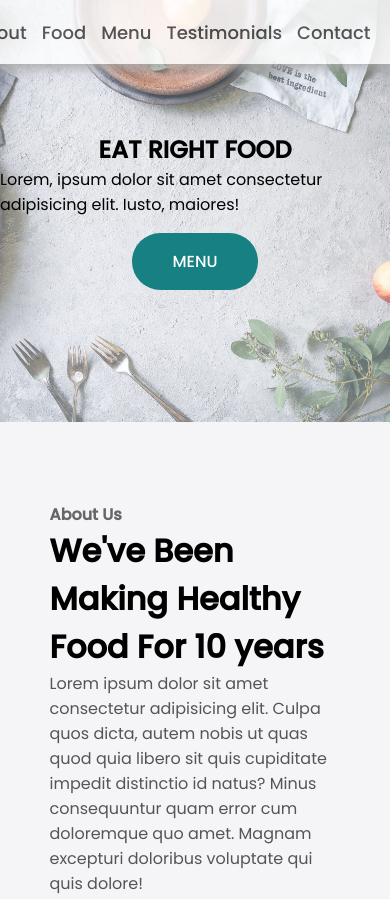
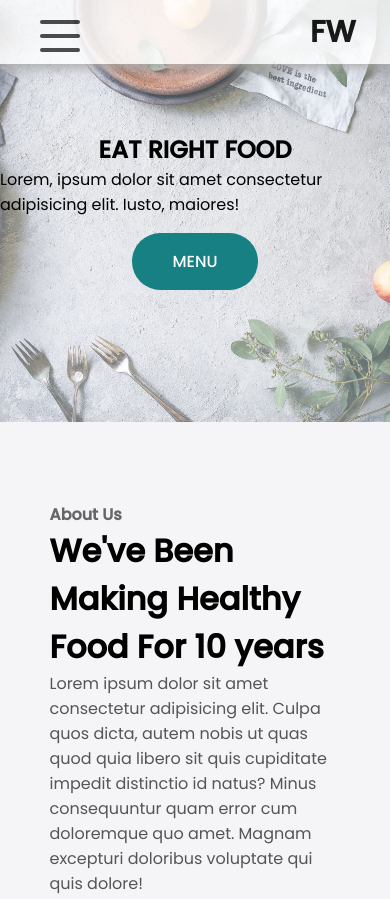
Before and after one commit to sandeepDevJs/home-page-using-flexbox, a plain HTML site: page index.html in a window 390 px wide. Shown: the top 899 px of the page. Drawn offline with Linux system fonts and the light colour scheme.

Commit message:
hamburger menu with functionality

```diff
--- a/styles.css
+++ b/styles.css
@@ -1,29 +1,29 @@
 *,
 *::after,
-*::before{
+*::before {
 	box-sizing: border-box;
 	padding: 0;
 	margin: 0;
 }
 
-html{
+html {
 	font-size: 62.5%;
 	scroll-behavior: smooth;
 }
 
-body{
-    font-family: 'Poppins', sans-serif;
+body {
+	font-family: "Poppins", sans-serif;
 }
 
 /* Utility Classes */
 
-.container{
+.container {
 	max-width: 1200px;
 	width: 90%;
 	margin: auto;
 }
 
-.btn{
+.btn {
 	display: inline-block;
 	text-decoration: none;
 	padding: 1em 2.5em;
@@ -35,7 +35,7 @@ body{
 	font-weight: 500;
 }
 
-.btn-primary{
+.btn-primary {
 	color: #fff;
 	background-color: #168083;
 }
@@ -43,11 +43,11 @@ body{
 /* Navbar Styles */
 
 .navbar input[type="checkbox"],
-.navbar .hamburger-lines{
+.navbar .hamburger-lines {
 	display: none;
 }
 
-.navbar{
+.navbar {
 	box-shadow: 0px 5px 10px 0px #aaaaaa;
 	position: fixed;
 	width: 100%;
@@ -57,7 +57,7 @@ body{
 	z-index: 999;
 }
 
-.navbar-container{
+.navbar-container {
 	display: flex;
 	justify-content: space-between;
 	flex-direction: row-reverse;
@@ -65,43 +65,46 @@ body{
 	align-items: center;
 }
 
-.menu-items{
+.menu-items {
 	display: flex;
 }
 
-.menu-items li{
+.menu-items li {
 	list-style: none;
 	margin-left: 1.5rem;
 	font-size: 1.8rem;
 }
 
-.logo{
+.logo {
 	font-size: 3rem;
 }
 
-
-.navbar a{
+.navbar a {
 	color: #444;
 	text-decoration: none;
 	font-weight: 500;
 	transition: color 0.3s ease-in-out;
 }
 
-.navbar a:hover{
+.navbar a:hover {
 	color: #117964;
 }
 
 /* Showcase */
 
-.showcase-area{
+.showcase-area {
 	height: 50vh;
-    background:  linear-gradient(rgba(240, 240, 240, 0.1444), rgba(255, 255,255, 0.336)), url("./img/header-image2.jpg");
+	background: linear-gradient(
+			rgba(240, 240, 240, 0.1444),
+			rgba(255, 255, 255, 0.336)
+		),
+		url("./img/header-image2.jpg");
 	background-size: cover;
 	background-position: center;
 	background-repeat: no-repeat;
 }
 
-.showcase-container{
+.showcase-container {
 	display: flex;
 	flex-direction: column;
 	align-items: center;
@@ -110,51 +113,51 @@ body{
 	font-size: 1.6rem;
 }
 
-.main-title{
+.main-title {
 	text-transform: uppercase;
 }
 
 /* About Us */
 
-#about{
+#about {
 	padding: 50px 0px;
 	background: #f5f5f7;
 }
 
-.about-wrapper{
+.about-wrapper {
 	display: flex;
 	flex-wrap: wrap;
 }
 
-#about h2{
+#about h2 {
 	font-size: 3.2rem;
 }
 
-#about p{
+#about p {
 	font-size: 1.6rem;
 	color: #555;
 }
 
-#about .small{
+#about .small {
 	font-size: 1.6rem;
 	color: #666;
 	font-weight: 600;
 }
 
-.about-image{
+.about-image {
 	flex: 1 1 400px;
 	padding: 30px;
 	transform: translateX(150%);
 	animation: about-img-animation 1s ease-in-out forwards;
 }
 
-@keyframes about-img-animation{
-    100%{
+@keyframes about-img-animation {
+	100% {
 		transform: translate(0);
 	}
 }
 
-.about-text{
+.about-text {
 	flex: 1 1 400px;
 	padding: 30px;
 	margin: auto;
@@ -162,7 +165,7 @@ body{
 	animation: about-img-animation 1s ease-in-out forwards;
 }
 
-.about-image img{
+.about-image img {
 	display: block;
 	height: 400px;
 	max-width: 100%;
@@ -171,14 +174,13 @@ body{
 	object-position: right;
 }
 
-
 /* Type Of Foods */
 
-#food{
+#food {
 	padding: 5rem 0 10rem 0;
 }
 
-.fruit-title{
+.fruit-title {
 	text-align: center;
 	text-transform: capitalize;
 	color: #555;
@@ -187,12 +189,12 @@ body{
 	margin-bottom: 40px;
 }
 
-.food-container{
+.food-container {
 	display: flex;
 	justify-content: space-between;
 }
 
-.food-type img{
+.food-type img {
 	display: block;
 	width: 100%;
 	margin: auto;
@@ -201,12 +203,12 @@ body{
 	object-position: center;
 }
 
-.img-container{
+.img-container {
 	margin: 0 1rem;
 	position: relative;
 }
 
-.img-content{
+.img-content {
 	position: absolute;
 	top: 70%;
 	left: 50%;
@@ -217,17 +219,16 @@ body{
 	transition: all 0.3s ease-in-out 0.1s;
 }
 
-
-.img-content h3{
+.img-content h3 {
 	color: #fff;
 	font-size: 3rem;
 }
 
-.img-content a{
+.img-content a {
 	font-size: 1.2rem;
 }
 
-.img-container::after{
+.img-container::after {
 	content: "";
 	display: block;
 	position: absolute;
@@ -244,23 +245,23 @@ body{
 	transition: all 0.3s ease-in-out;
 }
 
-.img-container:hover::after{
+.img-container:hover::after {
 	opacity: 1;
 	transform: scaleY(1);
 }
 
-.img-container:hover .img-content{
+.img-container:hover .img-content {
 	opacity: 1;
 	top: 40%;
 }
 
 /* Food Menu */
 
-#food-menu{
+#food-menu {
 	padding: 5rem 0;
 }
 
-.food-menu-heading{
+.food-menu-heading {
 	text-align: center;
 	font-size: 4rem;
 	color: #555;
@@ -268,23 +269,23 @@ body{
 	margin-bottom: 40px;
 }
 
-.food-menu-container{
+.food-menu-container {
 	display: flex;
 	flex-wrap: wrap;
 	justify-content: space-between;
 }
 
-.food-menu-item{
+.food-menu-item {
 	flex-basis: 48%;
 	display: flex;
 	justify-content: space-between;
 }
 
-.food-image{
+.food-image {
 	margin: 14px;
 }
 
-.food-image img{
+.food-image img {
 	height: 200px;
 	width: 200px;
 	border-radius: 50%;
@@ -292,36 +293,35 @@ body{
 	object-position: center;
 }
 
-.food-title{
+.food-title {
 	font-size: 2.2rem;
 	color: #444;
 	font-weight: 400;
 }
 
-.food-description{
-    margin:auto;
+.food-description {
+	margin: auto;
 }
 
-.food-description:nth-child(2){
+.food-description:nth-child(2) {
 	font-size: 1.4rem;
 	color: #555;
 	font-weight: 500;
 }
 
-.food-price{
+.food-price {
 	font-weight: 700;
 	color: #117964;
 }
 
 /* testimonials */
 
-#testimonials{
+#testimonials {
 	padding: 5rem 0;
 	background: rgb(243, 243, 243);
 }
 
-
-.testimonial-title{
+.testimonial-title {
 	text-align: center;
 	font-size: 4rem;
 	color: #555;
@@ -329,30 +329,30 @@ body{
 	margin-bottom: 40px;
 }
 
-.testimonial-container{
+.testimonial-container {
 	display: flex;
 	justify-content: center;
 }
 
-.testimonial-box{
+.testimonial-box {
 	text-align: center;
 	padding: 1rem;
 }
 
-.star-rating{
+.star-rating {
 	color: #ff9529;
 	font-size: 1.6rem;
 	text-align: center;
 }
 
-.testimonial-text{
+.testimonial-text {
 	font-size: 1.6rem;
 	text-align: center;
 	color: #555;
 	margin: 1rem 0;
 }
 
-.customer-photo img{
+.customer-photo img {
 	height: 100px;
 	width: 100px;
 	object-fit: cover;
@@ -360,7 +360,7 @@ body{
 	border-radius: 50%;
 }
 
-.customer-name{
+.customer-name {
 	font-size: 1.5rem;
 	font-weight: 500;
 	color: #555;
@@ -369,21 +369,21 @@ body{
 
 /* Contact */
 
-#contact{
+#contact {
 	padding: 5rem 0;
 	background-color: rgb(226, 226, 226);
 }
 
-.contact-container{
+.contact-container {
 	display: flex;
 	background-color: #fff;
 }
 
-.contact-image{
+.contact-image {
 	width: 50%;
 }
 
-.contact-image img{
+.contact-image img {
 	display: block;
 	height: 400px;
 	object-fit: cover;
@@ -391,13 +391,14 @@ body{
 	width: 100%;
 }
 
-.form-container{
+.form-container {
 	padding: 1rem;
 	width: 50%;
 	margin: auto;
 }
 
-.form-container input, textarea{
+.form-container input,
+textarea {
 	display: block;
 	width: 100%;
 	border: none;
@@ -410,19 +411,18 @@ body{
 	font-weight: 500;
 }
 
-.form-container h2{
+.form-container h2 {
 	font-size: 3rem;
 	font-weight: 400;
 	color: #444;
 	margin-bottom: 1rem;
-
 }
 
-.form-container a{
+.form-container a {
 	font-size: 1.2rem;
 }
 
-#footer h2{
+#footer h2 {
 	text-align: center;
 	font-size: 2rem;
 	padding: 3rem;
@@ -430,3 +430,103 @@ body{
 	color: #fff;
 	background: rgb(65, 65, 65);
 }
+
+/* Media Queries */
+
+@media (max-width: 768px) {
+	.navbar input[type="checkbox"],
+	.navbar .hamburger-lines {
+		display: block;
+	}
+
+	.navbar-container {
+		display: block;
+		position: relative;
+		height: 64px;
+		justify-content: flex-end;
+	}
+
+	.navbar-container input[type="checkbox"] {
+		position: absolute;
+		display: block;
+		height: 32px;
+		width: 40px;
+		top: 20px;
+		left: 20px;
+		z-index: 5;
+		opacity: 0;
+	}
+
+	.navbar-container .hamburger-lines {
+		display: block;
+		height: 32px;
+		width: 40px;
+		position: absolute;
+		top: 20px;
+		left: 20px;
+		z-index: 2;
+		display: flex;
+		flex-direction: column;
+		justify-content: space-between;
+	}
+
+	.navbar-container .hamburger-lines .line {
+		display: block;
+		height: 4px;
+		width: 100%;
+		border-radius: 10px;
+		background: #333333;
+	}
+
+	.navbar-container .hamburger-lines .line1 {
+		transform-origin: 0% 0%;
+		transition: transform 0.4s ease-in-out;
+	}
+	.navbar-container .hamburger-lines .line2 {
+		transition: transform 0.4s ease-in-out;
+	}
+	.navbar-container .hamburger-lines .line3 {
+		transform-origin: 0% 100%;
+		transition: transform 0.4s ease-in-out;
+	}
+
+	.navbar .menu-items {
+		padding-top: 100px;
+		margin-left: -40px;
+		background: #fff;
+		height: 100vh;
+		max-width: 300px;
+		transform: translateX(-150%);
+		flex-direction: column;
+		padding-left: 50px;
+		transition: transform 0.5s ease-in-out;
+		box-shadow: 5px 0px 10px 0px #aaa;
+	}
+
+	.navbar .menu-items li {
+		margin-bottom: 3rem;
+		font-size: 2rem;
+		font-weight: 500;
+	}
+
+	.logo {
+		position: absolute;
+		top: 10px;
+		right: 15px;
+		font-size: 3rem;
+	}
+
+	.navbar-container input[type="checkbox"]:checked ~ .menu-items {
+		transform: translateX(0);
+	}
+
+	.navbar-container input[type="checkbox"]:checked ~ .hamburger-lines .line1 {
+		transform: rotate(45deg);
+	}
+	.navbar-container input[type="checkbox"]:checked ~ .hamburger-lines .line2 {
+		display: none;
+	}
+	.navbar-container input[type="checkbox"]:checked ~ .hamburger-lines .line3 {
+		transform: rotate(-45deg);
+	}
+}
```
Lines whose indentation alone changed are shown as unchanged.
